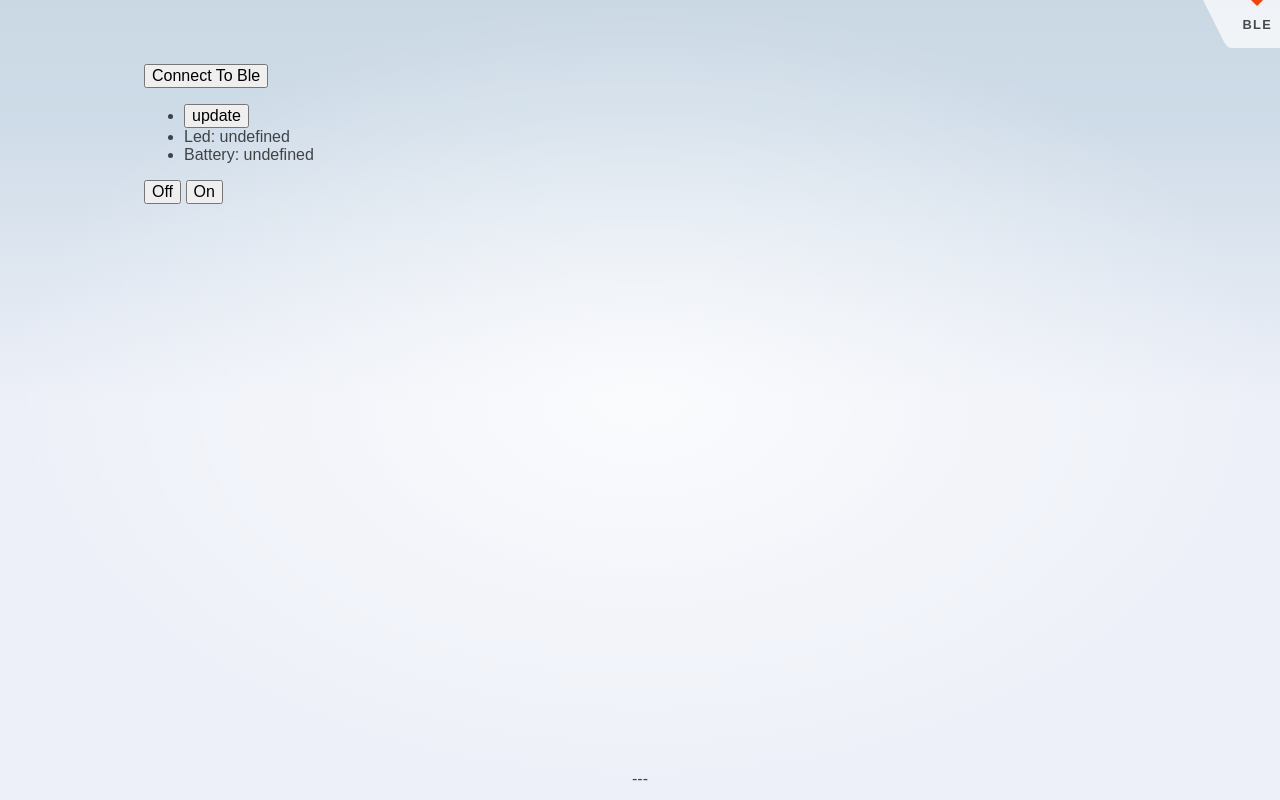
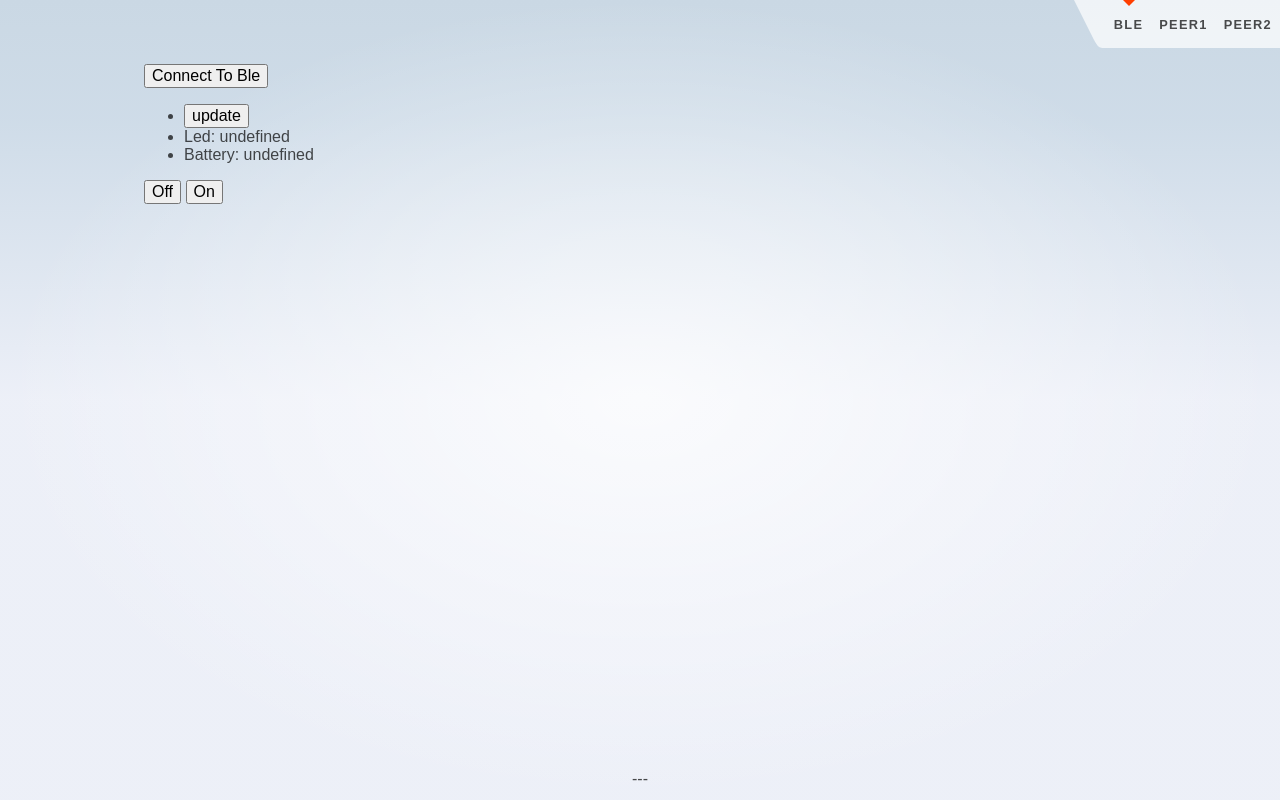
Before and after one commit to maxxafari/ble4gweb, a SvelteKit app: page / in a window 1280 px wide. Built offline with nearby package versions, Linux system fonts and the light colour scheme.

Commit message:
fix signal server bug on reload

```diff
--- a/src/routes/Header.svelte
+++ b/src/routes/Header.svelte
@@ -1,4 +1,5 @@
 <script>
+	import { base } from '$app/paths';
 	import { page } from '$app/stores';
 </script>
 
@@ -13,7 +14,13 @@
 		</svg>
 		<ul>
 			<li aria-current={$page.url.pathname === '/' ? 'page' : undefined}>
-				<a href="/">BLE</a>
+				<a href="{base}/">BLE</a>
+			</li>
+			<li>
+				<a href="{base}/peer1">Peer1</a>
+			</li>
+			<li>
+				<a href="{base}/peer2">Peer2</a>
 			</li>
 		</ul>
 	</nav>
--- a/src/routes/signal/+server.ts
+++ b/src/routes/signal/+server.ts
@@ -13,9 +13,9 @@ let database: SignalServerResponse = {
 export async function POST({ request, cookies }) {
 	const { offer, answer } = await request.json();
 
-	// const userid = cookies.get('userid');
-	if (offer) database = { ...database, offer };
-	if (answer) database = { ...database, answer };
+	// reset answer when creating new offer and vice versa
+	if (answer) database = { answer, offer: '' };
+	if (offer) database = { answer: '', offer };
 
 	return json({ done: true }, { status: 201 });
 }
```
